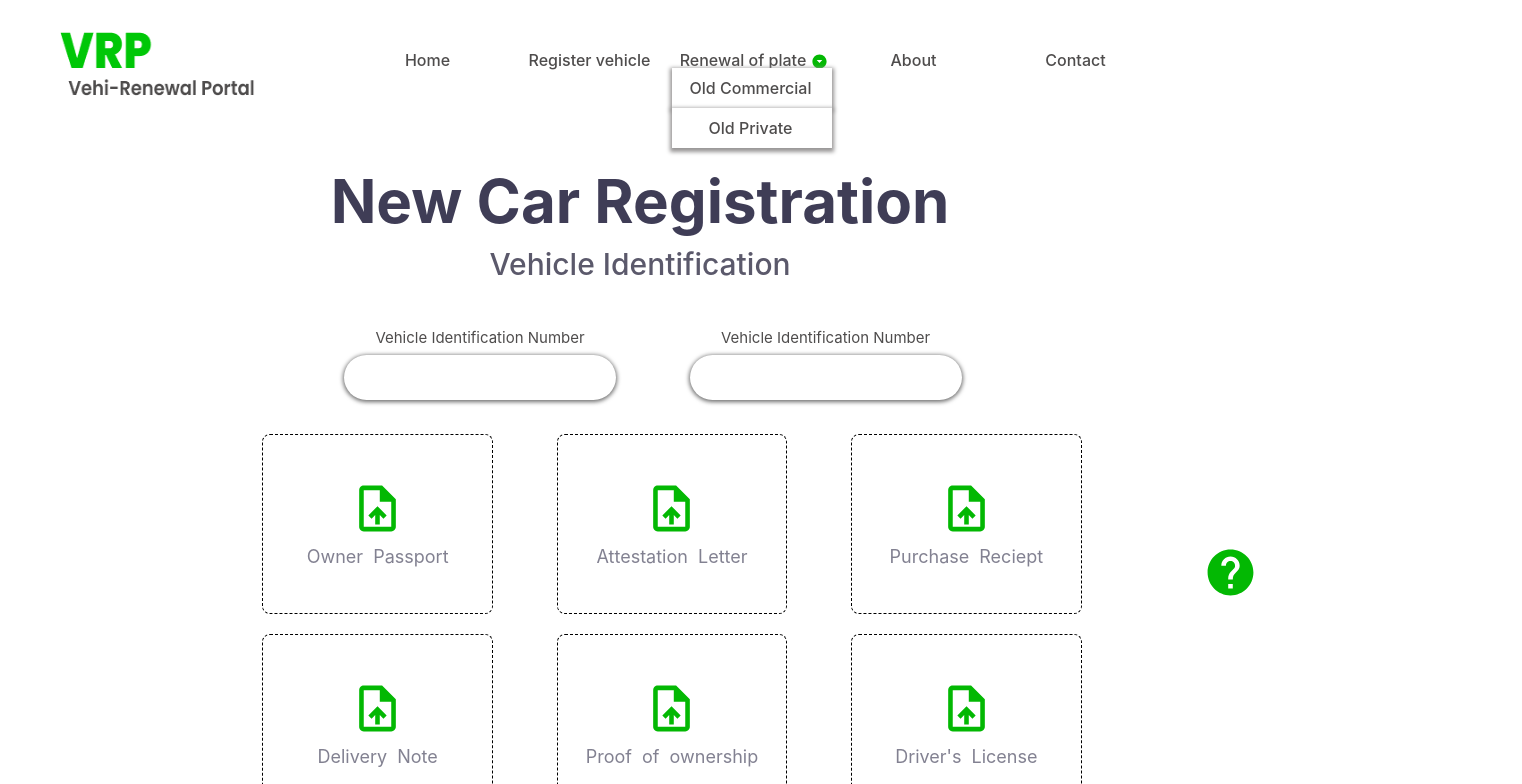
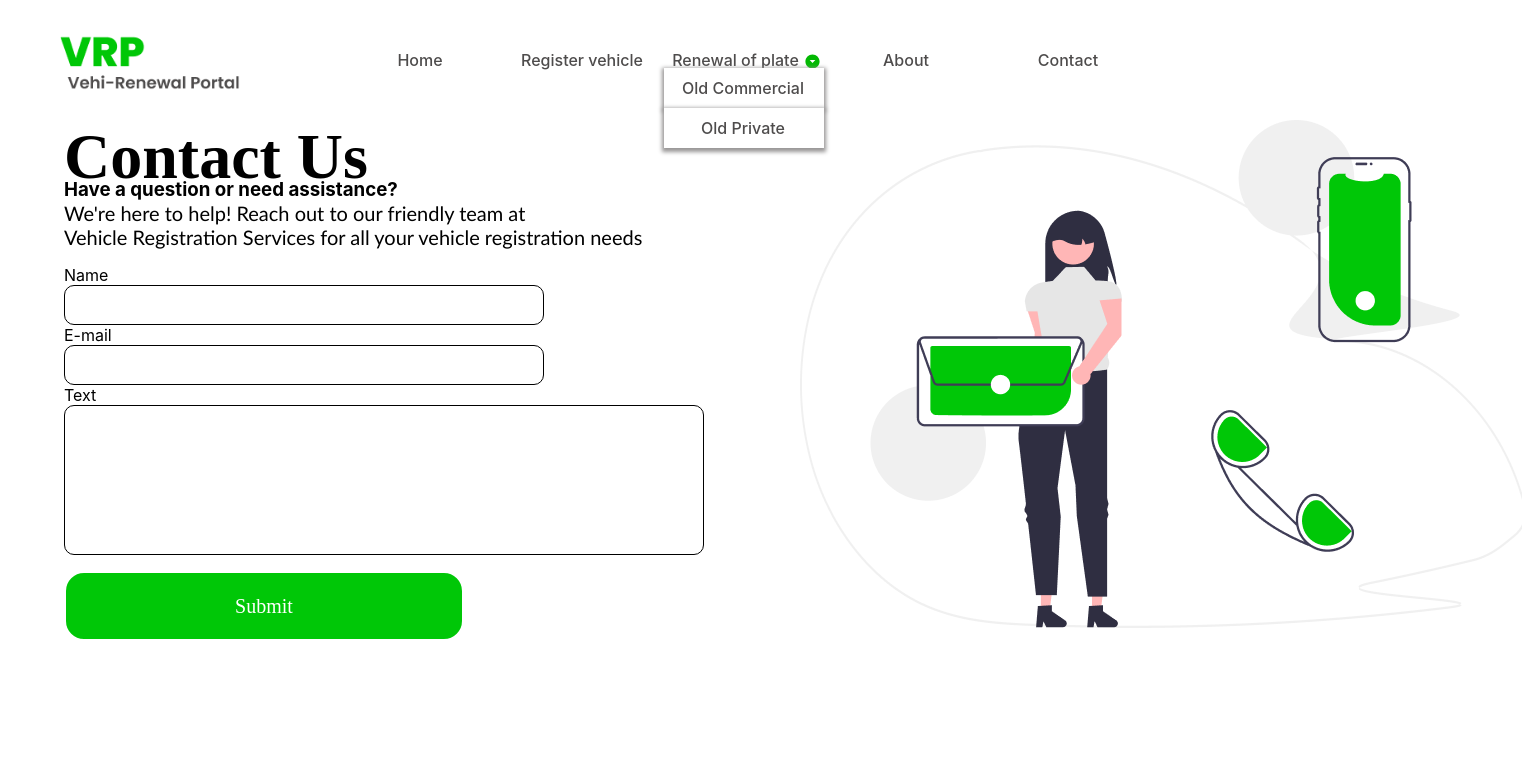
Before and after one commit to FrankXactEffect/vhi.github.io, a React (Create React App) app: page / in a window 1280 px wide. Shown: the top 784 px of the page, 1522 px wide, since content can reach past the window. Built offline with nearby package versions, Linux system fonts and the light colour scheme.

Commit message:
About us and contact us page
added about us and contact us

```diff
--- a/src/App.js
+++ b/src/App.js
@@ -7,6 +7,8 @@ import './App.css';
 // import ForgotPassword from './FirstPage/ForgotPassword';
 import Vhi_registration from './Components/vhi_registration/Vhi_registration';
 import VhiNavBar from './Components/vhi_navbar/VhiNavBar';
+// import About from './Pages/About';
+import Contact from './Pages/Contact';
 
 
 function App() {
@@ -17,7 +19,9 @@ function App() {
         <div>
           <Switch>
             <Route exact path='/'>
-              <Vhi_registration />
+              {/* <Vhi_registration /> */}
+              {/* <About/> */}
+              <Contact/>
             </Route>
           </Switch>
         </div>
--- a/src/Components/vhi_footer/vhiFooter.css
+++ b/src/Components/vhi_footer/vhiFooter.css
@@ -16,7 +16,7 @@
 }
 
 .vhi_footer_container {
-    padding-left: 8%;
+    padding-left: 5%;
 }
 
 .icon-container {
@@ -38,5 +38,5 @@
 }
 
 .footer-logo-file {
-    margin-left: 5%;
+    margin-left:2%;
 }
--- a/src/Components/vhi_navbar/vhinavbar.css
+++ b/src/Components/vhi_navbar/vhinavbar.css
@@ -13,8 +13,8 @@
 }
 
 .vpr_logo_file {
-    width: 195px;
-    height: 90px;
+    width: 180px;
+
 }
 
 .nav-items {
--- /dev/null
+++ b/src/Pages/About.css
@@ -0,0 +1,15 @@
+.main_page{
+    text-align: center;
+}
+.Header{
+   font-family: Poppins;
+   font-size: 4rem;
+}
+.text{
+    font-size: 20px;
+    margin-top: 1rem;
+    font-family: calibri;
+}
+#image{
+    margin-top: 3rem;
+}
--- /dev/null
+++ b/src/Pages/About.jsx
@@ -0,0 +1,24 @@
+import React from 'react'
+import about from '../images/about.png'
+import '../Pages/About.css'
+import Vhi_footer from '../Components/vhi_footer/Vhi_footer'
+
+const About = () => {
+  return (
+    <div className='main_page'>
+
+      <h1 className='Header'>About Us</h1>
+
+            <p className='text'>At Vehicle Registration Services, we understand the importance of hassle-free <br />
+vehicle registration and the value of your time. We are a dedicated team of professionals committed to <br />
+providing you with efficient and streamlined vehicle registration services. With years of experience in the industry, <br />
+ we have gained comprehensive knowledge of the registration process, making us your go-to source for all your registration needs.</p>
+
+                <img id='image' src={about} alt="" />
+
+     <Vhi_footer/>
+    </div>
+  )
+}
+
+export default About
--- /dev/null
+++ b/src/Pages/Contact.css
@@ -0,0 +1,47 @@
+.Full_page{
+    display: flex;
+    margin-left: 4rem   ;
+}
+.Header{
+    font-family: Poppins;
+    font-size: 4rem;
+    margin-bottom: -1rem;
+}
+.text{
+    font-size: 20px;
+    font-family: calibri;
+}
+.inputs{
+    margin-top: 1rem;
+}
+#box{
+    height: 40px;
+    width: 30rem;
+    border-radius: 10px;
+    border: 1px solid black;
+}
+#box2{
+    height: 150px;
+    width: 40rem;
+    border-radius: 10px;
+    border: 1px solid black;
+}
+.contact_img{
+    margin-left: 6rem;
+}
+.Submit{
+    margin-top: 1rem;
+    width: 400px;
+    height: 70px;
+    border-radius: 20px;
+    border: 2px solid ;
+    background: rgba(253, 255, 254, 0);
+    background-color: #00C707;
+    color: white;
+    font-size: 20px;
+    font-family: poppins;
+}
+.Submit:hover{
+    background-color: #02a107;
+
+}
--- /dev/null
+++ b/src/Pages/Contact.jsx
@@ -0,0 +1,47 @@
+import React from 'react'
+import contact from '../images/contact.png'
+import '../Pages/Contact.css'
+import Vhi_Button from '../Components/vhi_button/Vhi_Button'
+import Vhi_footer from '../Components/vhi_footer/Vhi_footer'
+
+const Contact = () => {
+  return (
+    <div className='Full_page'>
+
+       <div>
+             <h1 className='Header'>Contact Us</h1>
+                <h3>Have a question or need assistance?</h3>
+                        <p className='text'>We're here to help! Reach out to our friendly team at <br />
+                            Vehicle Registration Services for all your vehicle registration needs</p>
+
+                    <div className='inputs'>
+                        <label htmlFor="">Name</label> <br />
+                        <input type="text" name="" id="box" />  <br />
+
+                        <label htmlFor="">E-mail</label> <br />
+                        <input type="text" name="" id="box" /> <br />
+
+                        <label htmlFor="">Text</label>  <br />
+                        <input type="text" name="" id="box2" />
+
+                        <button className='Submit'>Submit</button>
+                    </div>
+        </div>
+
+                 <div>
+                 <img className='contact_img' src={contact} alt="" />
+                 </div>
+
+
+    </div>
+
+
+
+
+
+
+  )
+
+}
+
+export default Contact
```
Also changed, not shown: src/images/about.png (added), src/images/contact.png (added).
